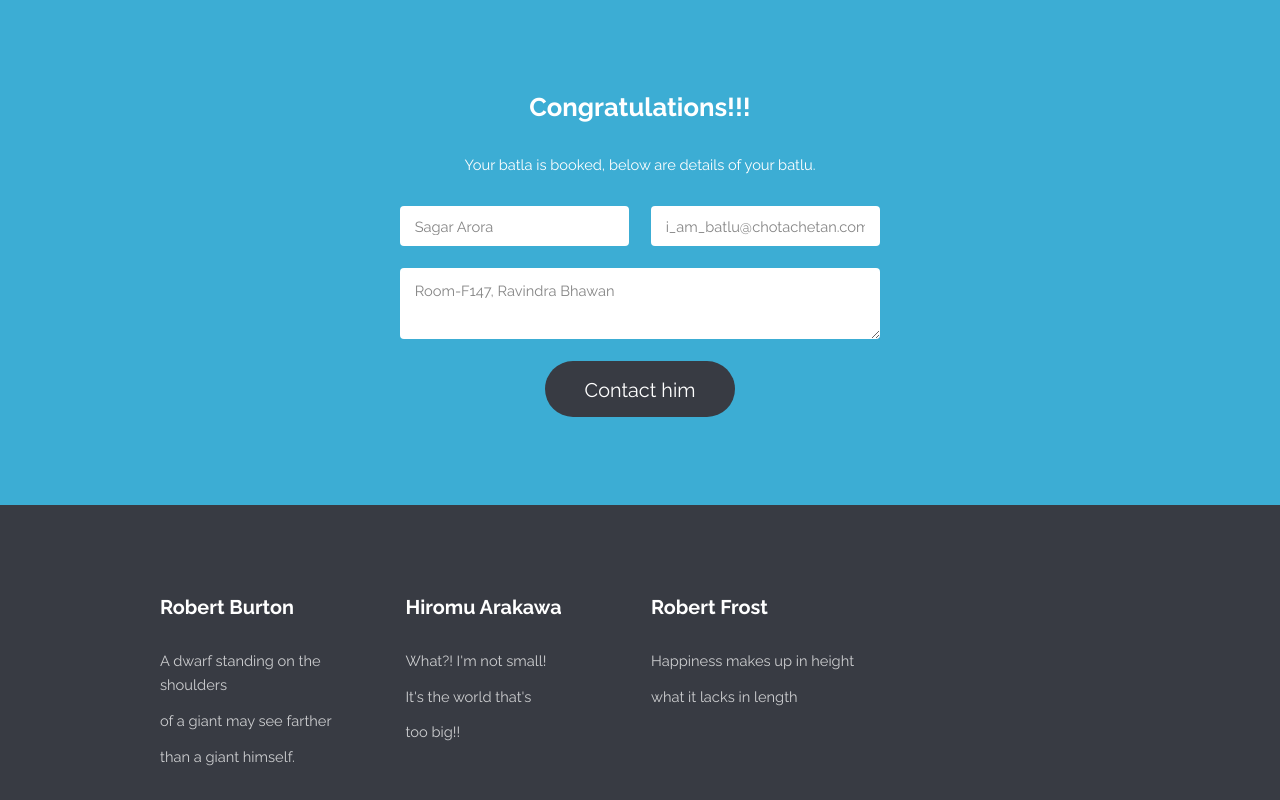
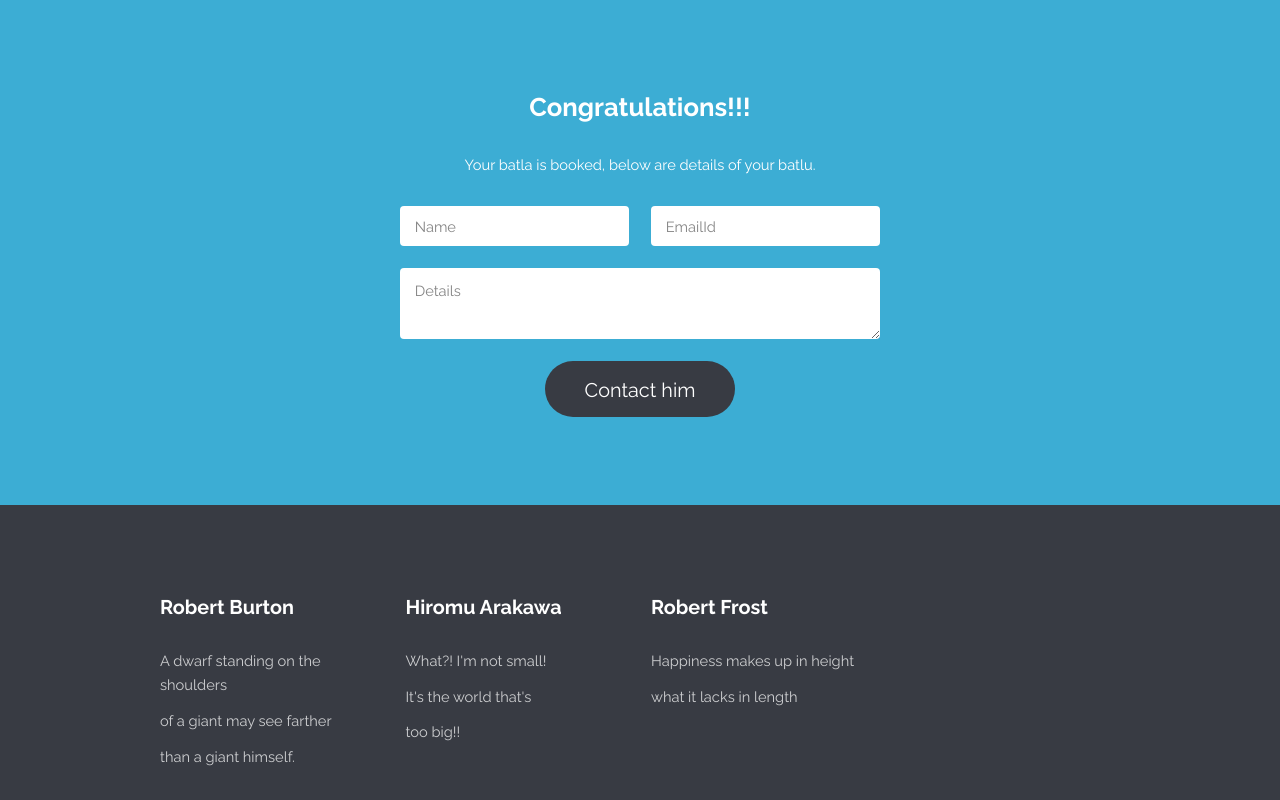
Before and after one commit to rohit0803/bookmybatlu.github.com, a plain HTML site: page index.html in a window 1280 px wide. Both pictures are taken after a click on the link "Book your batlu now". Shown: the part 635-1435 px from the top of the page. Drawn offline with nearby package versions, Linux system fonts and the light colour scheme.

Commit message:
Update index.html

```diff
--- a/index.html
+++ b/index.html
@@ -97,13 +97,13 @@
 					<form action="#" method="post">
 						<div class="row uniform">
 							<div class="6u 12u$(small)">
-								<input name="name" id="name" value="" placeholder="Sagar Arora" type="text">
+								<input name="name" id="name" value="" placeholder="Name" type="text">
 							</div>
 							<div class="6u$ 12u$(small)">
-								<input name="email" id="email" value="" placeholder="i_am_batlu@chotachetan.com" type="email">
+								<input name="email" id="email" value="" placeholder="EmailId" type="email">
 							</div>
 							<div class="12u$">
-								<textarea name="message" id="message" placeholder="Room-F147, Ravindra Bhawan" rows="2"></textarea>
+								<textarea name="message" id="message" placeholder="Details" rows="2"></textarea>
 							</div>
 							<div class="12u$">
 								<ul class="actions">
```
